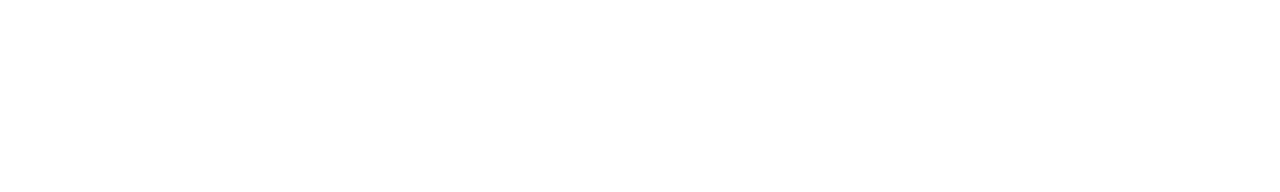
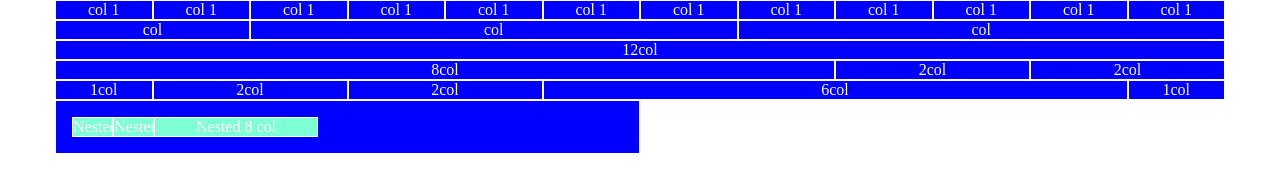
Before and after one commit to Cristian-Lazzari/html-css-12bool, a plain HTML site: page index.html in a window 1280 px wide. Drawn offline with Linux system fonts and the light colour scheme.

Commit message:
nesting-prob

```diff
--- a/12-bool.css
+++ b/12-bool.css
@@ -0,0 +1,69 @@
+*{
+    margin: 0;
+    padding: 0;
+    box-sizing: border-box;
+}
+.container{
+    max-width: 1170px;
+    margin: 0 auto;
+}
+.row{
+    display: flex;
+    flex-wrap: wrap;
+    align-items: center;
+    height: max-content;
+}
+.nested-container{
+    padding: 1rem;
+}
+.col{
+    flex: 1 1 auto;
+}
+.col-1
+{
+    width: calc((100% / 12) * 1);
+}
+.col-2
+{
+    width: calc((100% / 12) * 2);
+}
+.col-3
+{
+    width: calc((100% / 12) * 3);
+}
+.col-4
+{
+    width: calc((100% / 12) * 4);
+}
+.col-5
+{
+    width: calc((100% / 12) * 5);
+}
+.col-6
+{
+    width: calc((100% / 12) * 6);
+}
+.col-7
+{
+    width: calc((100% / 12) * 7);
+}
+.col-8
+{
+    width: calc((100% / 12) * 8);
+}
+.col-9
+{
+    width: calc((100% / 12) * 9);
+}
+.col-10
+{
+    width: calc((100% / 12) * 10);
+}
+.col-11
+{
+    width: calc((100% / 12) * 11);
+}
+.col-12
+{
+    width: calc((100% / 12) * 12);
+}
--- a/index.html
+++ b/index.html
@@ -5,8 +5,59 @@
     <meta http-equiv="X-UA-Compatible" content="IE=edge">
     <meta name="viewport" content="width=device-width, initial-scale=1.0">
     <title>Document</title>
+    <link rel="stylesheet" href="12-bool.css">
+    <link rel="stylesheet" href="style.css">
 </head>
 <body>
+    <div class="container">
+        <div class="row">
+            <div class="col">col 1</div>
+            <div class="col">col 1</div>
+            <div class="col">col 1</div>
+            <div class="col">col 1</div>
+            <div class="col">col 1</div>
+            <div class="col">col 1</div>
+            <div class="col">col 1</div>
+            <div class="col">col 1</div>
+            <div class="col">col 1</div>
+            <div class="col">col 1</div>
+            <div class="col">col 1</div>
+            <div class="col">col 1</div>
+        </div>
+    <div class="row">
+        <div class="col-2">col</div>
+        <div class="col-5">col</div>
+        <div class="col-5">col</div>
+    </div>
+    <div class="row">
+        <div class="col-12">12col</div>
+    </div>
+    <div class="row">
+        <div class="col-8">8col</div>
+        <div class="col-2">2col</div>
+        <div class="col-2">2col</div>
+    </div>
+    <div class="row">
+        <div class="col-1">1col</div>
+        <div class="col-2">2col</div>
+        <div class="col-2">2col</div>
+        <div class="col-6">6col</div>
+        <div class="col-1">1col</div>
+    </div>
+    <div class="row">
+        <div class="col-6 row">
+            <div class="nested-container row">
+
+                <div class="col-2 nested">Nested 2 col</div>
+                <div class="col-2 nested">Nested 2 col</div>
+                <div class="col-8 nested">Nested 8 col</div>
+
+            </div>
+        </div>
+        <div class="col-6"></div>
+    </div>
+    </div>
+
 
 </body>
 </html>
--- a/style.css
+++ b/style.css
@@ -0,0 +1,11 @@
+[class*= "col"]{
+    background-color: blue;
+    border: 1px solid white;
+    text-align: center;
+    color: white;
+    white-space: nowrap;
+}
+.nested{
+    background-color: aquamarine;
+    height: 80%;
+}
```
